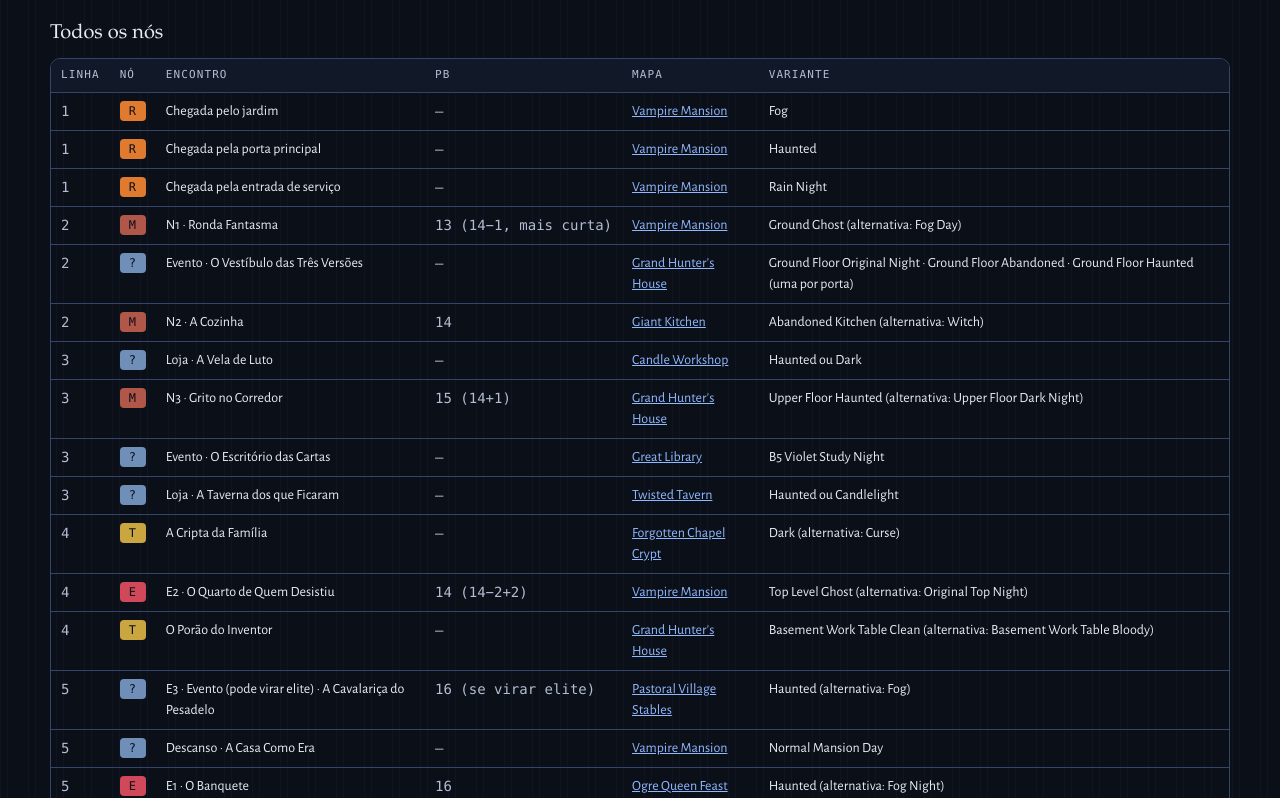
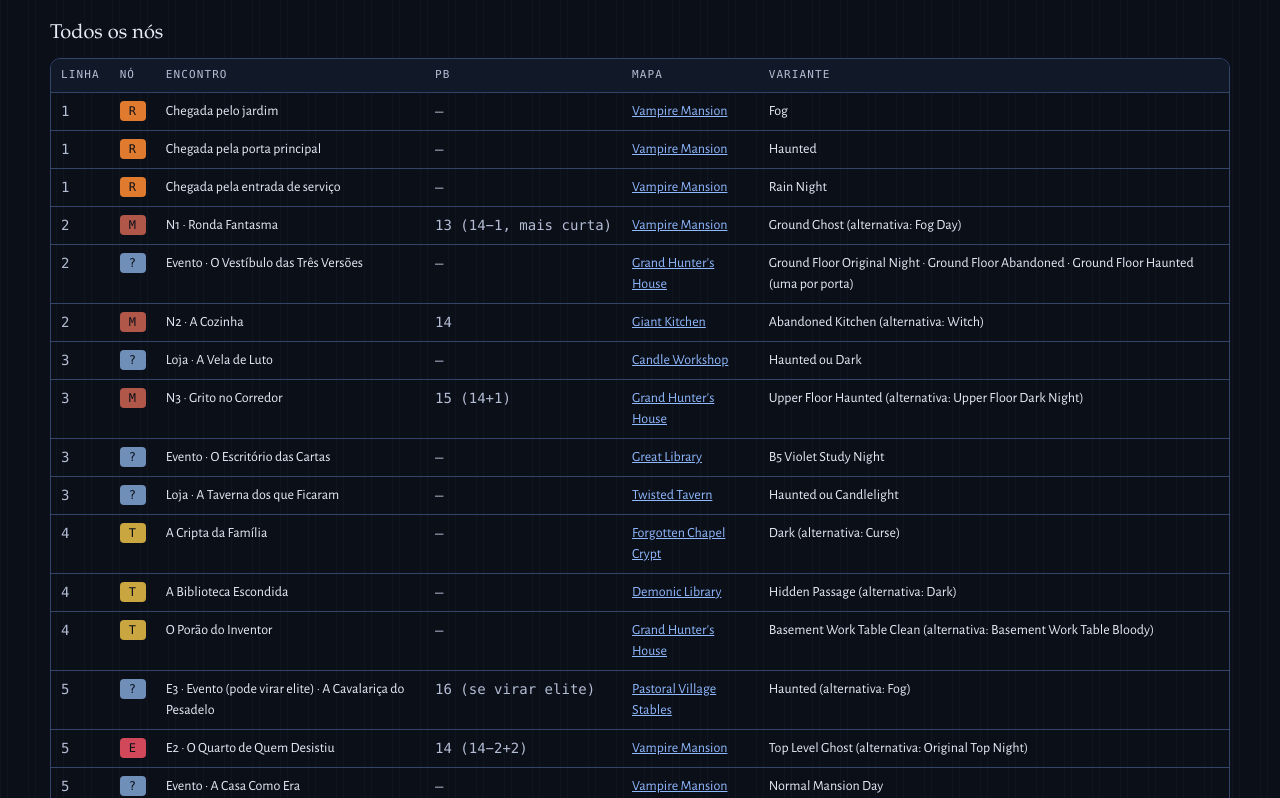
Before and after one commit to fernandowrpg/dh-ruptura, a plain HTML site: page docs/andar-4/index.html in a window 1280 px wide. Shown: the part 2002-2800 px from the top of the page. Drawn offline with nearby package versions, Linux system fonts and the light colour scheme; a web font is replaced by a local one.

Commit message:
Andar 4: segue a estrutura fixa do guia da Esfera
Linha 1 é o único descanso (longo, na entrada) e a linha 4 é toda de
tesouro, com a Biblioteca Escondida no centro. O Quarto (E2) vai para a
linha 5 e o Banquete (E1) para a linha 6, uma elite por linha; A Casa
Como Era deixa de ser descanso e vira evento.

Co-Authored-By: Claude Opus 5.5 <noreply@anthropic.com>

```diff
--- a/docs/andar-4/index.html
+++ b/docs/andar-4/index.html
@@ -147,7 +147,7 @@ td.mono{font-family:var(--font-mono);font-variant-numeric:tabular-nums;color:var
       <span class="chip">Nível 3 → 4 · 2º patamar</span>
       <span class="chip">4 PJs · 14 PB por encontro</span>
       <span class="chip">Pressão da Esfera: Eco da Lembrança (ciclo 5)</span>
-      <span class="chip">Descanso curto depois da linha 6</span>
+      <span class="chip">Descanso longo na entrada · tesouro na linha 4</span>
     </div>
   </header>
 
@@ -169,7 +169,7 @@ td.mono{font-family:var(--font-mono);font-variant-numeric:tabular-nums;color:var
         <span><i class="dot" style="background:var(--treasure)"></i>T tesouro</span>
         <span><i class="dot" style="background:var(--boss)"></i>B boss</span>
       </div>
-      <p class="foot">? é um mistério: pode virar qualquer tipo de nó, menos boss. A linha 1 é sempre descanso: a entrada do andar.</p>
+      <p class="foot">? é um mistério: pode virar qualquer tipo de nó, menos boss. Estrutura fixa da Esfera: linha 1 descanso (o único do andar), linha 4 tesouro e o boss no topo. No máximo uma elite por linha.</p>
     </section>
 
     <section class="detail" id="detail" aria-live="polite"></section>
@@ -223,7 +223,7 @@ const TYPES = {
 const Y = {1:362, 2:310, 3:258, 4:206, 5:154, 6:102, 7:46};
 const entryBody = "Atrás da Caixa de Batalha, uma escada sobe para o saguão de uma mansão. Os retratos acompanham o grupo com os olhos. Cada cômodo daqui existe em três versões: original, decrépita e pesadelo.";
 const entryNotes = [
-  "Descanso de entrada: o mestre recebe 1d4 Medo (curto) ou 1d4 + nº de PJs (longo).",
+  "Descanso longo de entrada: o mestre recebe 1d4 + nº de PJs Medo. É o único nó de descanso do andar; daqui em diante, só descansos curtos entre as cenas.",
   "Ative a Pressão da Esfera — Eco da Lembrança: contagem padrão, ciclo 5. Ao zerar, o PJ com mais Esperança faz reação de Presença 14. Falha: perde 1 Esperança e o mestre ganha 1 Medo. Sucesso: uma visão da tabela no fim da página.",
   "Espíritos e espectros têm Fantasma (resistentes a dano físico). Se o grupo tem pouco dano mágico, a Adaga devoradora está na loja da esquerda e o Martelo de Ecsota na cripta."
 ];
@@ -281,10 +281,15 @@ const N = [
 
   {id:"t4a",type:"T",row:4,x:70,pos:"esquerda",title:"A Cripta da Família",
     body:"Gavetas de mármore com o mesmo sobrenome e datas de séculos diferentes. Uma gaveta está vazia, com nome e sem data.",
-    loot:["Martelo de Ecsota (LB p.117, mágico, Impactante) ou Espada larga de Urok (LB p.116, Mortal)","Espírito Sussurrante (LB p.129–131)"],
+    loot:["Martelo de Ecsota (LB p.117, mágico, Impactante)","Espírito Sussurrante (LB p.129–131)"],
     notes:["Uma História de Dor: quem falhar com Medo aqui vê um enterro em que só um homem não chora, e faz reação de Instinto ou marca 1 PF."],
     maps:[{k:"Mapa",name:"Forgotten Chapel Crypt",url:CZ+"maps/forgotten-chapel-crypt",v:"Dark (alternativa: Curse)"}]},
-  {id:"e4",type:"E",row:4,x:160,pos:"centro",code:"E2",title:"O Quarto de Quem Desistiu",
+  {id:"t4b",type:"T",row:4,x:160,pos:"centro",title:"A Biblioteca Escondida",
+    body:"Uma estante gira e revela uma biblioteca que não aparece em nenhuma das três versões da casa. Os livros são diários, um por década, todos com a mesma letra.",
+    loot:["Espada larga de Urok (LB p.116, Mortal)","Medalhão da Esperança (LB p.129–131)"],
+    notes:["Uma História de Dor: quem falhar com Medo lendo os diários vê o dono da casa riscando o próprio nome de uma lista de convidados.","Os diários param de repente, na data em que chega a primeira carta da Organização."],
+    maps:[{k:"Mapa",name:"Demonic Library",url:CZ+"maps/demonic-library",v:"Hidden Passage (alternativa: Dark)"}]},
+  {id:"e5",type:"E",row:5,x:160,pos:"centro",code:"E2",title:"O Quarto de Quem Desistiu",
     comp:[["Espírito da Preguiça",5],["Espírito do Desejo",5],["2 Espectros arqueiros",4]],total:"14 (14−2+2)",
     body:"O quarto do casal. Um lado da cama está arrumado há séculos. No outro, deitado, o espírito de alguém que desistiu de levantar. Na escrivaninha, uma carta começada: \"Querida —\".",
     notes:["A elite anti-Esperança: o Desejo tira 1 Esperança a cada acerto e, contra quem estiver sem Esperança, causa dano direto.","A Preguiça não tem Inclemente e precisa de dois focos para agir (marcador na ficha). A Aura de Letargia cobra 1 PF de quem age perto dela.","Aura Sedutora (2 Medo): quando alguém perto do Desejo gasta Esperança, o espírito pode escolher a próxima ação dele.","Exorcizar a Preguiça: terminar a carta \"Querida —\". Quem passou pelo Escritório das Cartas sabe o nome."],
@@ -309,24 +314,24 @@ const N = [
     body:"Um cavalo negro de crina de fumaça dorme na última baia. Na baia ao lado, um caçador morto-vivo de casaco de couro afia as garras, com o emblema do casaco arrancado.",
     notes:["Passar em silêncio: teste em grupo de Agilidade 14. Se falhar, ou se alguém tentar montar o Pesadelo, o mistério vira a elite reserva (E3).","O Predador põe aliados em foco pagando PF (Morte Inevitável) e drena Esperança com Aterrorizante.","Domar o Pesadelo (regra da casa): com o Predador derrotado e o Pesadelo com metade dos PV marcados, um PJ faz Instinto ou Presença 15. Sucesso: ele para de lutar e vira montaria (BdM p.131).","O caçador pode ser de uma expedição anterior, como os Experimentos do Cofre."],
     maps:[{k:"Mapa",name:"Pastoral Village Stables",url:CZ+"maps/pastoral-village-stables",v:"Haunted (alternativa: Fog)"},{k:"Cena",name:"Pastoral Village Stables",url:CZ+"scenes/pastoral-village-stables",v:"Haunted"}]},
-  {id:"q5b",type:"Q",reveal:"Descanso",row:5,x:160,pos:"centro",title:"A Casa Como Era",
-    body:"O mistério se revela uma sala na versão original: limpa, aquecida, com cheiro de pão. A casa lembra de ter sido um lar, e os espíritos não entram aqui. Os três lados do mapa podem chegar a ela.",
-    notes:["Descanso longo permitido (o mestre recebe 1d4 + nº de PJs Medo). Fora da entrada, é o único nó de descanso do andar.","Bom momento para o grupo juntar os mementos e decidir quem vai tentar o Exorcismo.","Na lareira, o retrato do dono da casa ainda tem rosto. É o mesmo homem do quadro do boss, só que sorrindo."],
+  {id:"q5b",type:"Q",reveal:"Evento",row:5,x:275,pos:"direita",title:"A Casa Como Era",
+    body:"O mistério se revela uma sala na versão original: limpa, aquecida, com cheiro de pão. A casa lembra de ter sido um lar, e os espíritos não entram aqui.",
+    notes:["Sem combate. O grupo pode fazer um descanso curto aqui sem ser interrompido (o mestre recebe 1d4 Medo, como sempre).","Na lareira, o retrato do dono da casa ainda tem rosto. É o mesmo homem do quadro do boss, só que sorrindo.","Bom momento para o grupo juntar os mementos e decidir quem vai tentar o Exorcismo."],
     maps:[{k:"Mapa",name:"Vampire Mansion",url:CZ+"maps/vampire-mansion",v:"Normal Mansion Day"},{k:"Alternativa",name:"Victorian Greenhouse",url:CZ+"maps/victorian-greenhouse",v:"Original Night (jardim de inverno)"}]},
-  {id:"m6a",type:"M",row:6,x:110,pos:"esquerda/centro",code:"N4",title:"A Capela",
+  {id:"m6a",type:"M",row:6,x:85,pos:"esquerda/centro",code:"N4",title:"A Capela",
     comp:[["Lívido",3],["Horda de carniçais",2],["2 Carniçais atrozes",4],["Espectro guardião",2],["Espectro arqueiro",2]],total:"13 (14−1)",
     body:"Uma capela particular com caixões abertos em fila. Em cada lápide, o mesmo sobrenome. Só um nome nunca tem data de morte.",
     notes:["Use a variante Massacre: os corpos no chão alimentam o Erguer Cadáveres do Lívido (1 PF, o carniçal atroz criado já entra em foco).","Comandar os Incapazes custa 2 Medo. Guarde para depois que o Lívido erguer um cadáver.","Luta curta (13 PB). Depois dela, deixe o grupo fazer um descanso curto antes do boss."],
     maps:[{k:"Mapa",name:"Celestial Chapel Interior",url:CZ+"maps/celestial-chapel-interior",v:"Midnight Chapel ou Massacre"},{k:"Alternativa",name:"Peaceful Village Church Interior",url:CZ+"maps/peaceful-village-church-interior",v:"Shadowland"}]},
-  {id:"m6b",type:"M",row:6,x:210,pos:"centro/direita",code:"N5",title:"Galeria dos Retratos",
+  {id:"m6b",type:"M",row:6,x:165,pos:"centro",code:"N5",title:"Galeria dos Retratos",
     comp:[["2 Espectros guardiões",4],["3 Espectros arqueiros",6],["2 Carniçais atrozes",4]],total:"14",
     body:"Retratos de família em ordem: a cada quadro, os parentes envelhecem e somem, e o mesmo homem no centro não muda. No último, ele está sozinho.",
     notes:["Memento: os retratos. Contam +1 no Exorcismo do boss.","Os arqueiros saem das molduras e atiram de longe. Os guardiões protegem os quadros.","Sem líder, brutamonte ou solo: se quiser apertar, a regra do LB permite +1 PB (15).","A galeria termina no retrato do boss. Depois desta luta, deixe o grupo fazer um descanso curto antes de chegar perto do quadro."],
     maps:[{k:"Mapa",name:"Opulent Ballroom",url:CZ+"maps/opulent-ballroom",v:"Haunted (alternativa: Treasury Exhibition)"}]},
-  {id:"e5",type:"E",row:5,x:275,pos:"direita",code:"E1",title:"O Banquete",
+  {id:"e6",type:"E",row:6,x:255,pos:"direita",code:"E1",title:"O Banquete",
     comp:[["Espírito da Fome",5],["Lívido",3],["2 Hordas de carniçais",4],["2 Carniçais atrozes",4]],total:"16",
     body:"Uma mesa posta para doze. Onze cadeiras vazias e o Espírito da Fome na cabeceira, mastigando o nada. Doze lugares, um para cada andar da Esfera.",
-    notes:["Hora do Rango: contagem (ciclo 1d6) que desce a cada foco do espírito. Ao zerar, quem estiver próximo faz Presença ou sofre 2d12 mág direto e marca 2 PF, e o espírito recupera 1 PV.","Aura de Fome: PJ muito próximo posto em foco faz Presença ou marca 1 PF.","O Lívido ergue cadáveres pagando PF: os restos do banquete servem.","Quem veio pela Cozinha já conhece os carniçais.","Os caminhos que passam pelo Porão podem trocar o Banquete pela Casa Como Era (descanso)."],
+    notes:["Hora do Rango: contagem (ciclo 1d6) que desce a cada foco do espírito. Ao zerar, quem estiver próximo faz Presença ou sofre 2d12 mág direto e marca 2 PF, e o espírito recupera 1 PV.","Aura de Fome: PJ muito próximo posto em foco faz Presença ou marca 1 PF.","O Lívido ergue cadáveres pagando PF: os restos do banquete servem.","Quem veio pela Cozinha já conhece os carniçais.","Depois desta luta, deixe o grupo fazer um descanso curto antes do boss."],
     maps:[{k:"Mapa",name:"Ogre Queen Feast",url:CZ+"maps/ogre-queen-feast",v:"Haunted (alternativa: Fog Night)"},{k:"Cena",name:"Ogre Queen Feast",url:CZ+"scenes/ogre-queen-feast",v:"Haunted"}]},
 
   {id:"b",type:"B",row:7,x:160,pos:"topo",code:"Boss",title:"O Retrato do Inventor",
@@ -338,14 +343,14 @@ const N = [
 ];
 const E = [["r1","m2a"],["r1","q2"],["r2","q2"],["r3","q2"],["r3","m2b"],
   ["m2a","q3a"],["m2a","m3"],["q2","m3"],["q2","q3c"],["m2b","q3c"],["m2b","q3d"],
-  ["q3a","t4a"],["m3","t4a"],["m3","e4"],["q3c","e4"],["q3c","t4c"],["q3d","t4c"],
-  ["t4a","q5a"],["t4a","q5b"],["e4","q5b"],["t4c","q5b"],["t4c","e5"],
-  ["q5a","m6a"],["q5b","m6a"],["q5b","m6b"],["e5","m6b"],
-  ["m6a","b"],["m6b","b"]];
+  ["q3a","t4a"],["m3","t4a"],["m3","t4b"],["q3c","t4b"],["q3c","t4c"],["q3d","t4c"],
+  ["t4a","q5a"],["t4a","e5"],["t4b","e5"],["t4c","e5"],["t4c","q5b"],
+  ["q5a","m6a"],["e5","m6a"],["e5","m6b"],["q5b","m6b"],["q5b","e6"],
+  ["m6a","b"],["m6b","b"],["e6","b"]];
 const PATHS = {
   esq:{nodes:["r1","m2a","q3a","t4a","q5a","m6a","b"],note:"Esquerda: Ronda Fantasma, a Vela de Luto (loja), a Cripta, a Cavalariça e a Capela. Dois combates certos e a chance de ganhar o Pesadelo como montaria. O caminho mais leve."},
-  centro:{nodes:["r2","q2","m3","e4","q5b","m6b","b"],note:"Centro: o Vestíbulo, o Grito no Corredor, o Quarto (elite anti-Esperança), a Casa Como Era (descanso) e a Galeria dos Retratos. Quem quiser as cartas pode trocar o Grito pelo Escritório."},
-  dir:{nodes:["r3","m2b","q3d","t4c","e5","m6b","b"],note:"Direita: a Cozinha, a Taverna dos que Ficaram (loja), o Porão do Inventor, o Banquete (elite) e a Galeria. O caminho mais duro, sem descanso, mas com dois mementos (laboratório e retratos)."}
+  centro:{nodes:["r2","q2","m3","t4b","e5","m6b","b"],note:"Centro: o Vestíbulo, o Grito no Corredor, a Biblioteca Escondida, o Quarto (elite anti-Esperança) e a Galeria dos Retratos. O caminho mais duro. Quem quiser as cartas pode trocar o Grito pelo Escritório."},
+  dir:{nodes:["r3","m2b","q3d","t4c","q5b","e6","b"],note:"Direita: a Cozinha, a Taverna dos que Ficaram (loja), o Porão do Inventor, a Casa Como Era e o Banquete (elite). Trocando o Banquete pela Galeria, o grupo chega ao boss com dois mementos."}
 };
 const VISIONS = [
   ["Um banquete para doze. Onze cadeiras vazias. Ele come sozinho e não sente gosto nenhum.","Fome: prepara o Banquete (E1)."],
```
